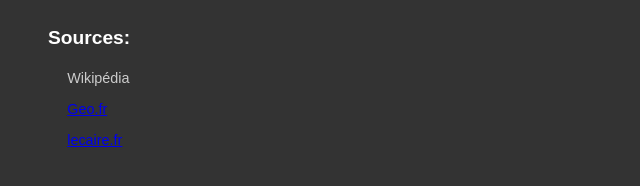
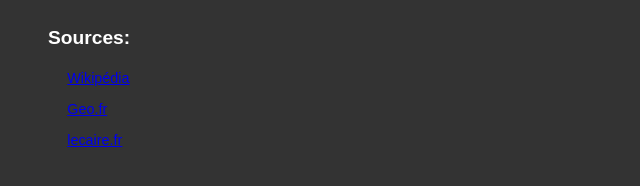
Before and after one commit to Overdjoker048/emc, a plain HTML site: page index.html in a window 1280 px wide. Shown: the part 5380-5566 px from the top of the page, 0-640 px from the left. Drawn offline with Linux system fonts and the light colour scheme.

Commit message:
Update index.html

```diff
--- a/index.html
+++ b/index.html
@@ -87,7 +87,7 @@
             <div class="footer-section">
                 <h3>Sources:</h3>
                 <ul>
-                    <li><a hred="https://fr.wikipedia.org/">Wikipédia</a></li>
+                    <li><a href="https://fr.wikipedia.org/">Wikipédia</a></li>
                     <li><a href="https://www.geo.fr/">Geo.fr</a></li>
                     <li><a href="https://lecaire.fr/">lecaire.fr</a></li>
                 </ul>
```
